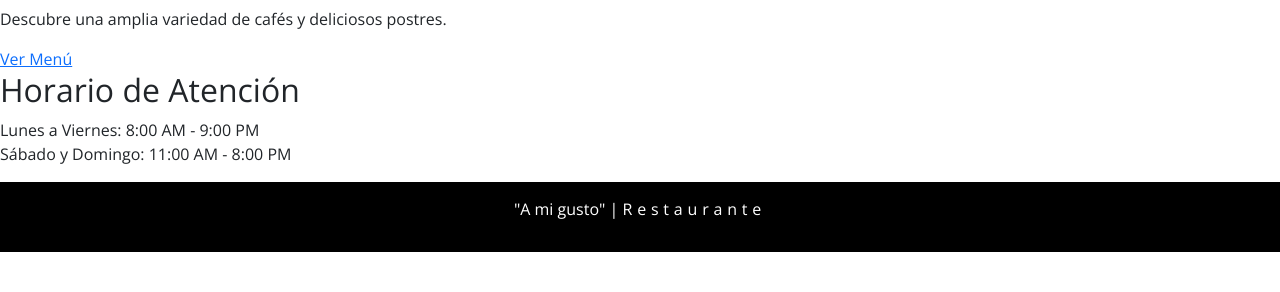
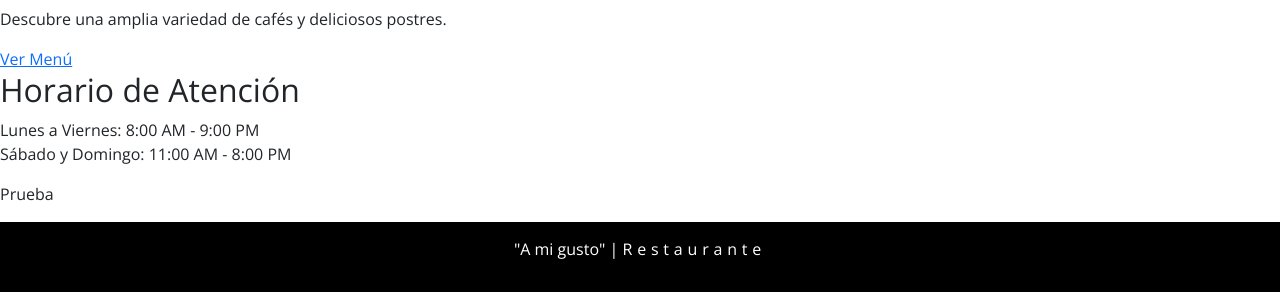
Before and after one commit to georgedevcode/amigusto, a PHP site: page /servicios.php in a window 1280 px wide. Shown: the part 739-1031 px from the top of the page. Before the commit the page ends 991 px from the top, so only its background shows below. Run offline with PHP 8.4, Linux system fonts and the light colour scheme.

Commit message:
Prueba con Jordan

```diff
--- a/frontend/servicios.php
+++ b/frontend/servicios.php
@@ -10,6 +10,7 @@
     <section>
         <h2>Horario de Atención</h2>
         <p>Lunes a Viernes: 8:00 AM - 9:00 PM<br>Sábado y Domingo: 11:00 AM - 8:00 PM</p>
+        <p>Prueba</p>
     </section>
     <?php
     include "footer.php";
```
